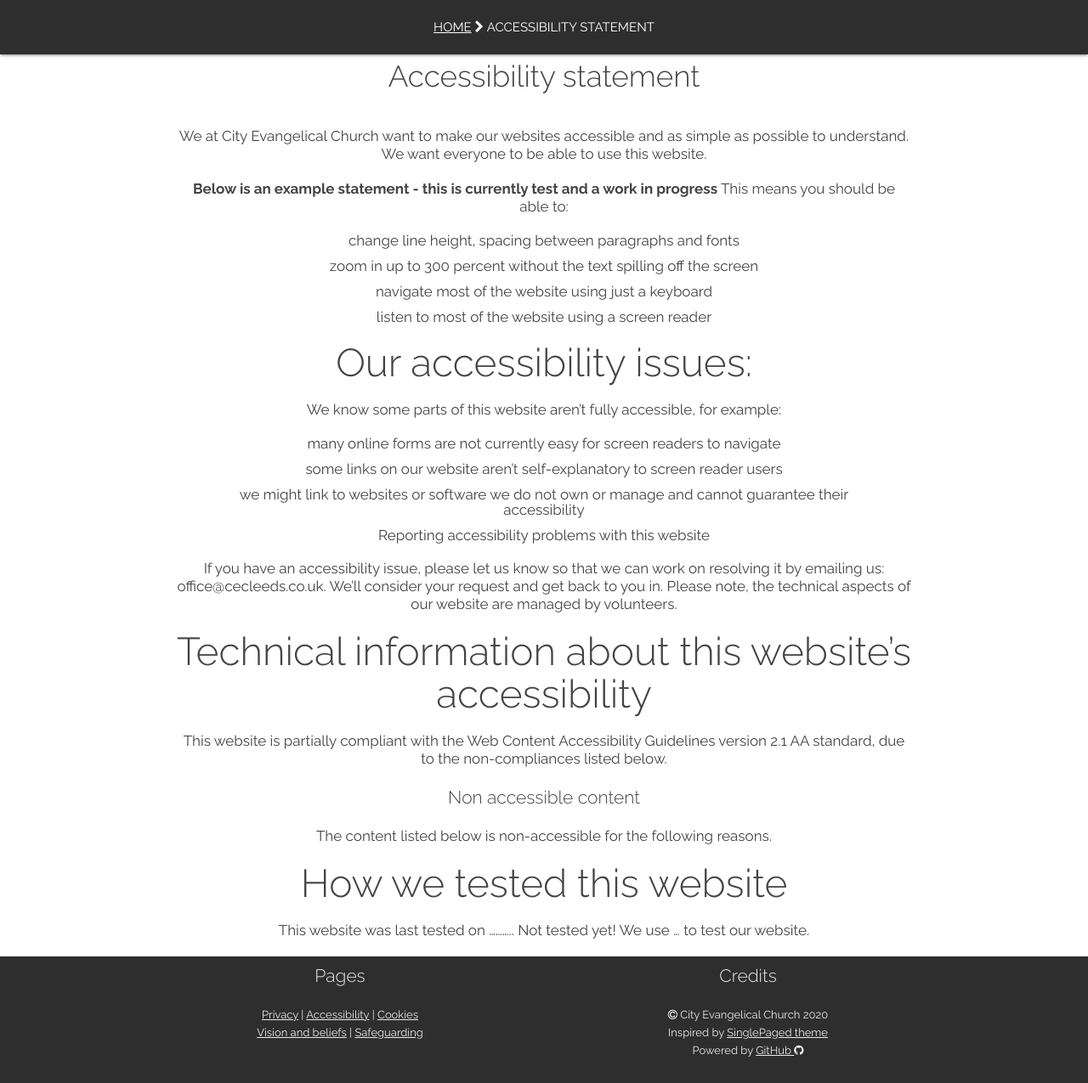
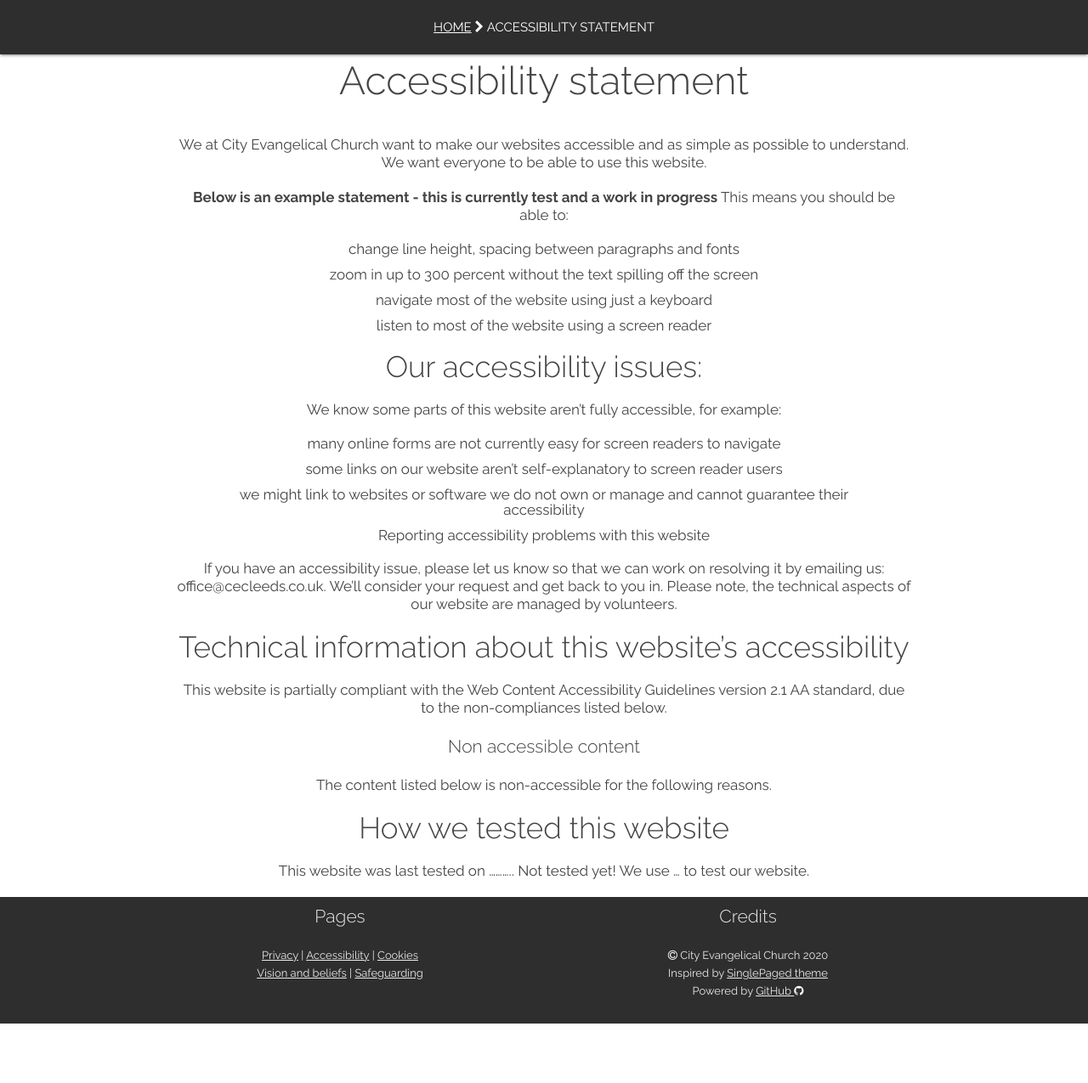
Before and after one commit to woodcock3/citychurch, a Jekyll site: the page built from pages/accessibility.md, in a window 1280 px wide and 1275 px high. Shown: the whole window at 85% size. Built offline with Jekyll 4.4.1, drawn with Linux system fonts in a browser that asks for light colours.

```diff
--- a/pages/accessibility.md
+++ b/pages/accessibility.md
@@ -7,7 +7,7 @@ style: center
 permalink: /accessibility/
 ---
 
-## Accessibility statement
+# Accessibility statement
 
 We at City Evangelical Church want to make our websites accessible and as simple as possible to understand. We want everyone to be able to use this website.
 
@@ -21,7 +21,7 @@ This means you should be able to:
 - listen to most of the website using a screen reader
 
 
-# Our accessibility issues:
+## Our accessibility issues:
 
 We know some parts of this website aren’t fully accessible, for example:
 
@@ -33,7 +33,7 @@ We know some parts of this website aren’t fully accessible, for example:
 If you have an accessibility issue, please let us know so that we can work on resolving it by emailing us: office@cecleeds.co.uk.
 We’ll consider your request and get back to you in. Please note, the technical aspects of our website are managed by volunteers.
 
-# Technical information about this website’s accessibility
+## Technical information about this website’s accessibility
 
 This website is partially compliant with the Web Content Accessibility Guidelines version 2.1 AA standard, due to the non-compliances listed below.
 
@@ -45,7 +45,7 @@ The content listed below is non-accessible for the following reasons.
 -
 -
 
-# How we tested this website
+## How we tested this website
 
 This website was last tested on ........... Not tested yet!
 We use ... to test our website.
```
